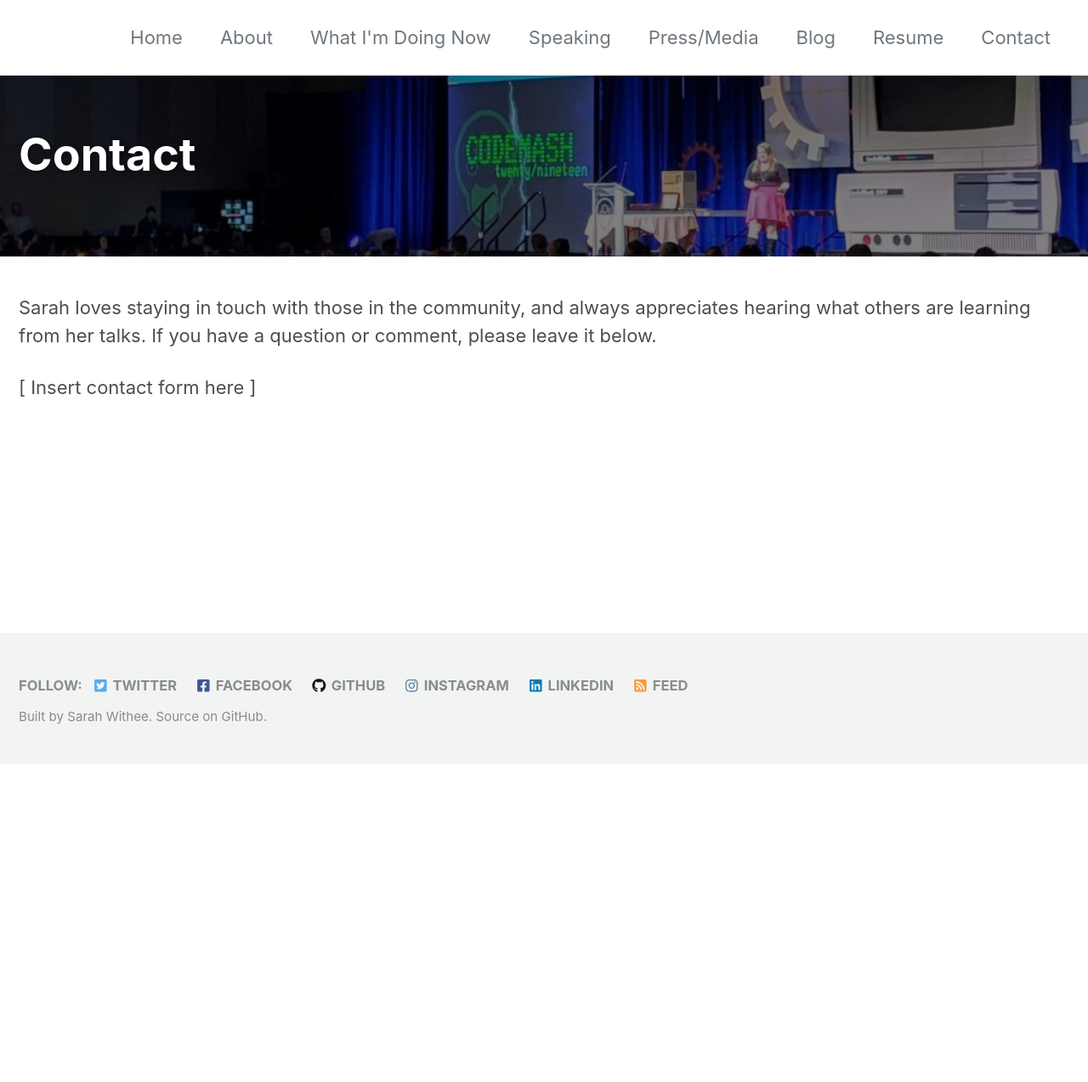
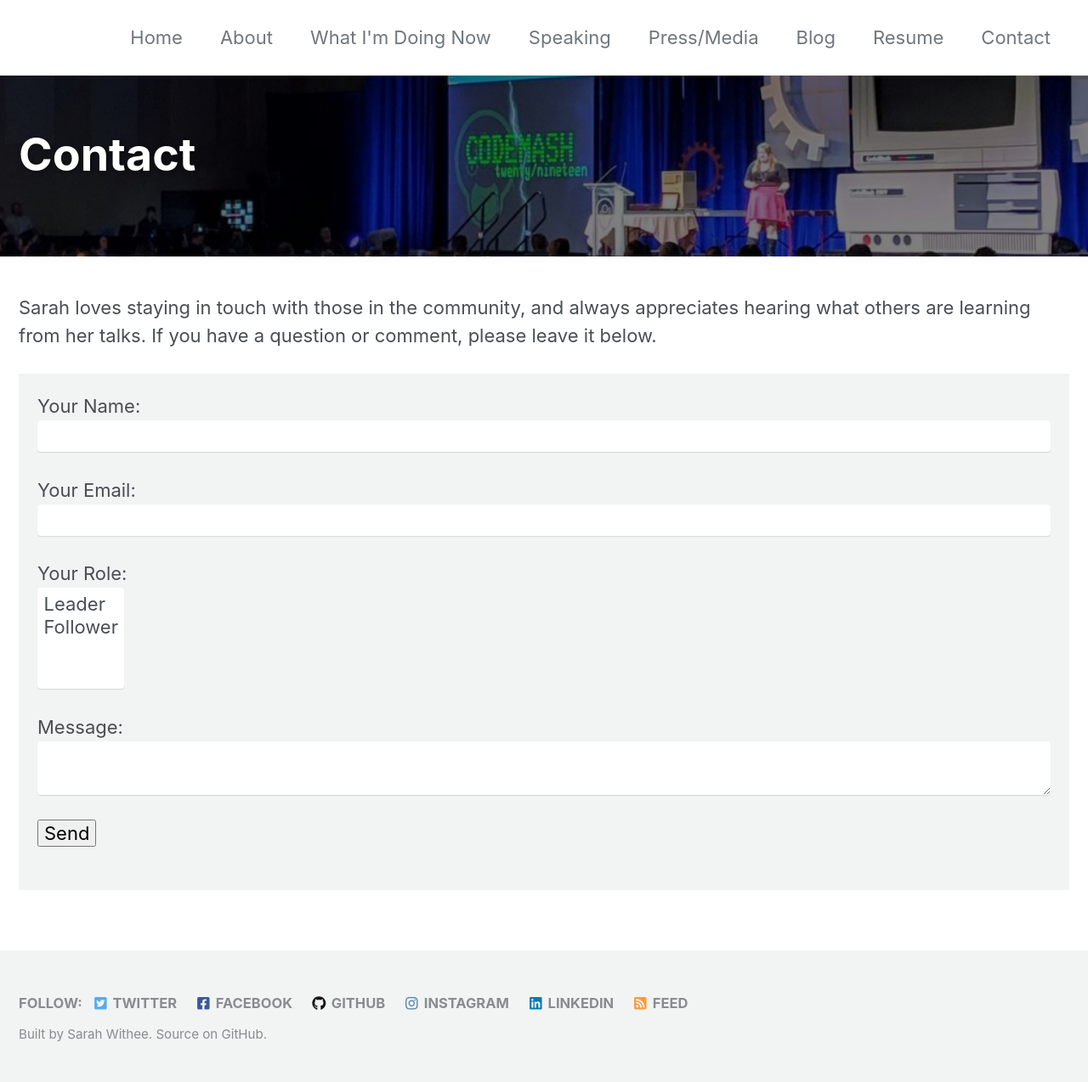
Before and after one commit to geekygirlsarah/geekygirlsarah.com, a Jekyll site: the page built from _pages/contact.md, in a window 1280 px wide. Shown: the whole page at 85% size. Built offline with Jekyll 4.4.1, drawn with Linux system fonts in a browser that asks for light colours; cached includes are drawn as plain includes; nearby versions of some CDN libraries; before the commit the page ends 900 px from its top, so only the background shows below that.

Commit message:
Update contact page with form and Netlify fields

```diff
--- a/_pages/contact.md
+++ b/_pages/contact.md
@@ -18,4 +18,26 @@ header:
 Sarah loves staying in touch with those in the community, and always appreciates hearing what others are learning from her talks. If you have a question or comment, please leave it below.
 
 
-[ Insert contact form here ]
+<form name="contact" method="POST" data-netlify="true" netlify-honeypot="captcha">
+  <p>
+    <label>Your Name: <input type="text" name="name" /></label>
+  </p>
+  <p>
+    <label>Your Email: <input type="email" name="email" /></label>
+  </p>
+  <p class="hidden">
+    <label>Don’t fill this out if you're human: <input name="captcha" /></label>
+  </p>
+  <p>
+    <label>Your Role: <select name="role[]" multiple>
+      <option value="leader">Leader</option>
+      <option value="follower">Follower</option>
+    </select></label>
+  </p>
+  <p>
+    <label>Message: <textarea name="message"></textarea></label>
+  </p>
+  <p>
+    <button type="submit">Send</button>
+  </p>
+</form>
```
